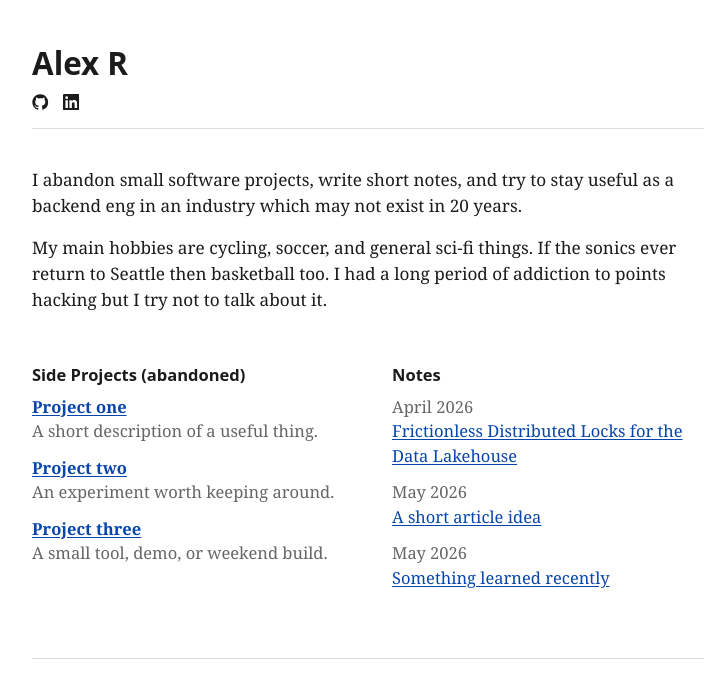
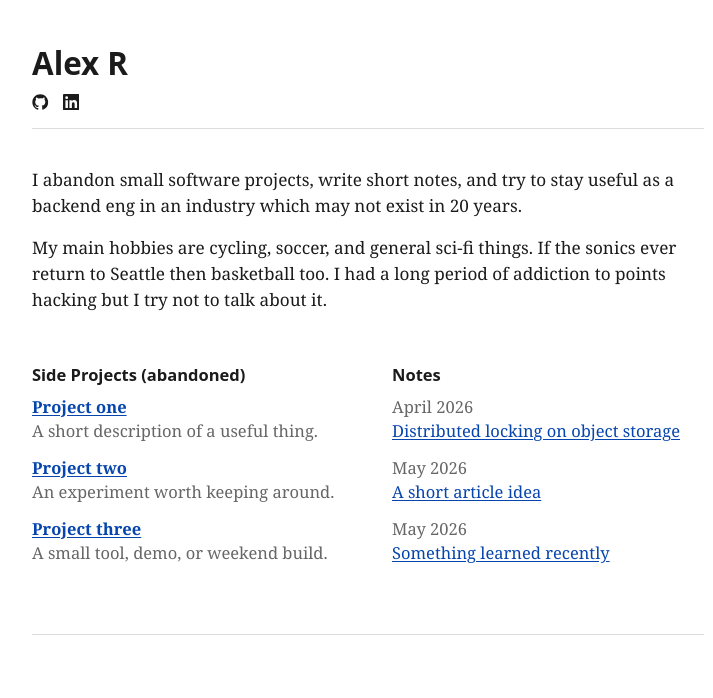
Before and after one commit to alexr17/alexr17.github.io, a Jekyll site: the page index.html, which Jekyll copies as it is, in a window 1280 px wide. Shown: the top 698 px of the page, without its empty margins (272-985 px from the left). Built offline with Jekyll 4.4.1, drawn with Linux system fonts in a browser that asks for light colours.

Commit message:
Rename homepage blog link

```diff
--- a/index.html
+++ b/index.html
@@ -58,7 +58,7 @@
           <ul class="dated-list">
             <li>
               <time datetime="2026-04-01">April 2026</time>
-              <a href="/notes/frictionless-distributed-locks-for-the-data-lakehouse.html">Frictionless Distributed Locks for the Data Lakehouse</a>
+              <a href="/notes/frictionless-distributed-locks-for-the-data-lakehouse.html">Distributed locking on object storage</a>
             </li>
             <li>
               <time datetime="2026-05-06">May 2026</time>
```
